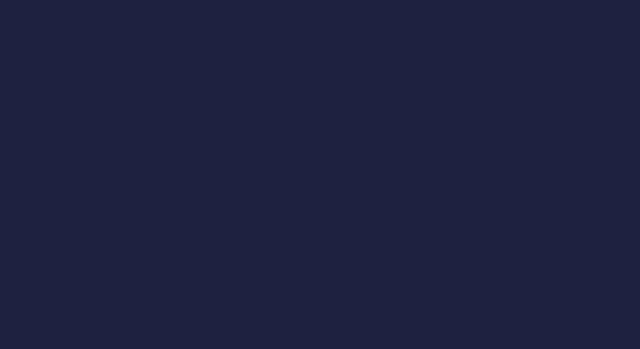
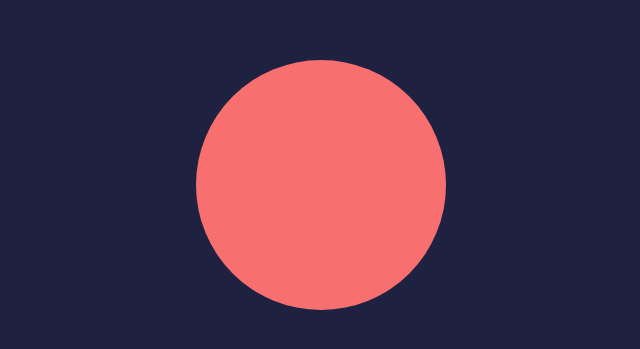
Before and after one commit to Joshua-Farr/pomodoro-timer, a React (Vite) app: page / in a window 1280 px wide. Shown: the part 215-564 px from the top of the page, without its empty margins (319-959 px from the left). Built offline with nearby package versions, Linux system fonts and the light colour scheme.

Commit message:
Beginning dynamic timer

```diff
--- a/src/components/Spinner.tsx
+++ b/src/components/Spinner.tsx
@@ -2,9 +2,16 @@ import styled from "styled-components";
 
 const StyledSpinner = styled.div`
   background-color: #f7706f;
+  width: 250px;
+  height: 250px;
+  border-radius: 50%;
 `;
 
-const Spinner = (percent: number) => {
+type SpinnerProps = {
+  percent: number;
+};
+
+const Spinner = (percent: SpinnerProps) => {
   return <StyledSpinner></StyledSpinner>;
 };
 
```
